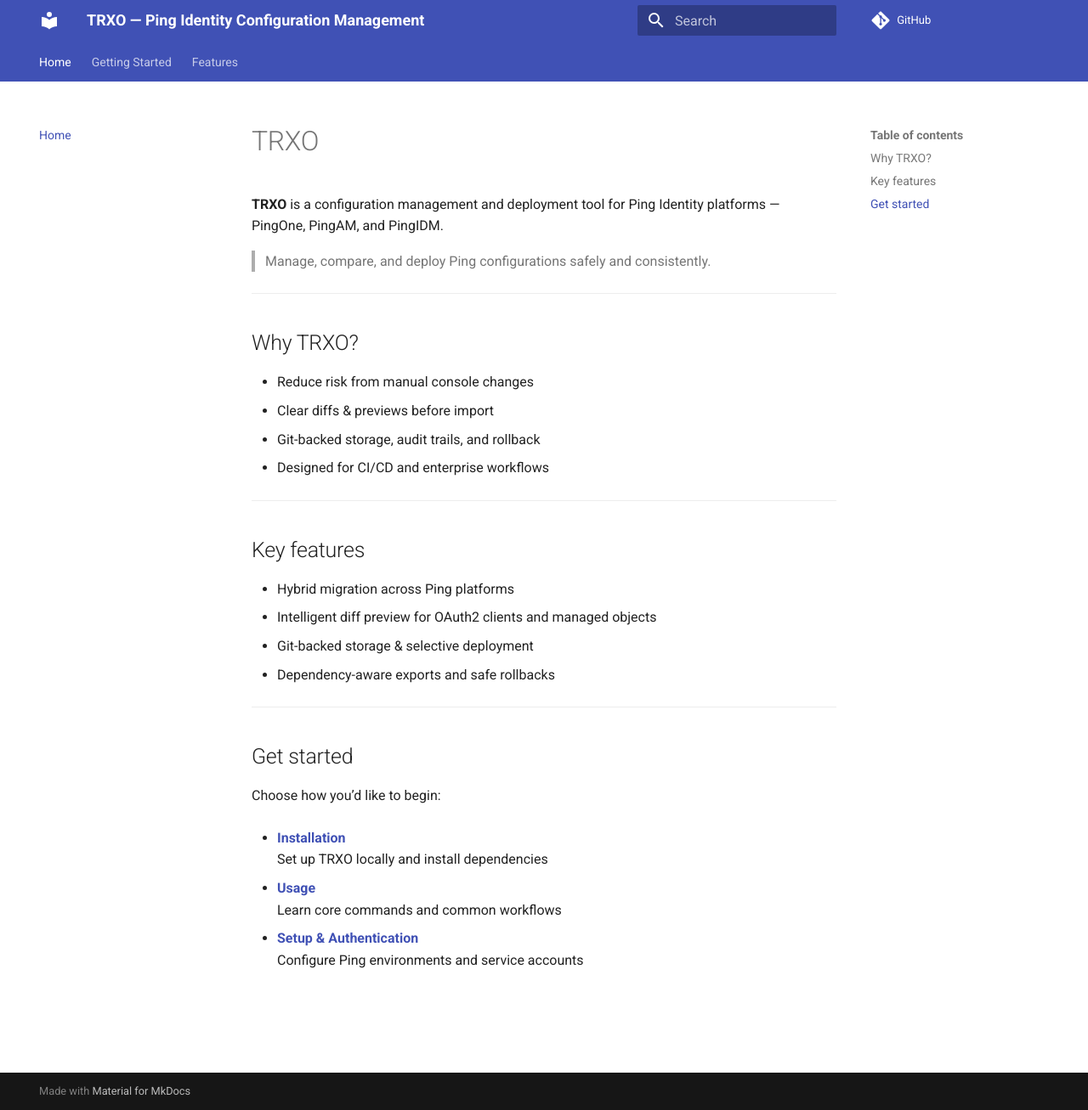
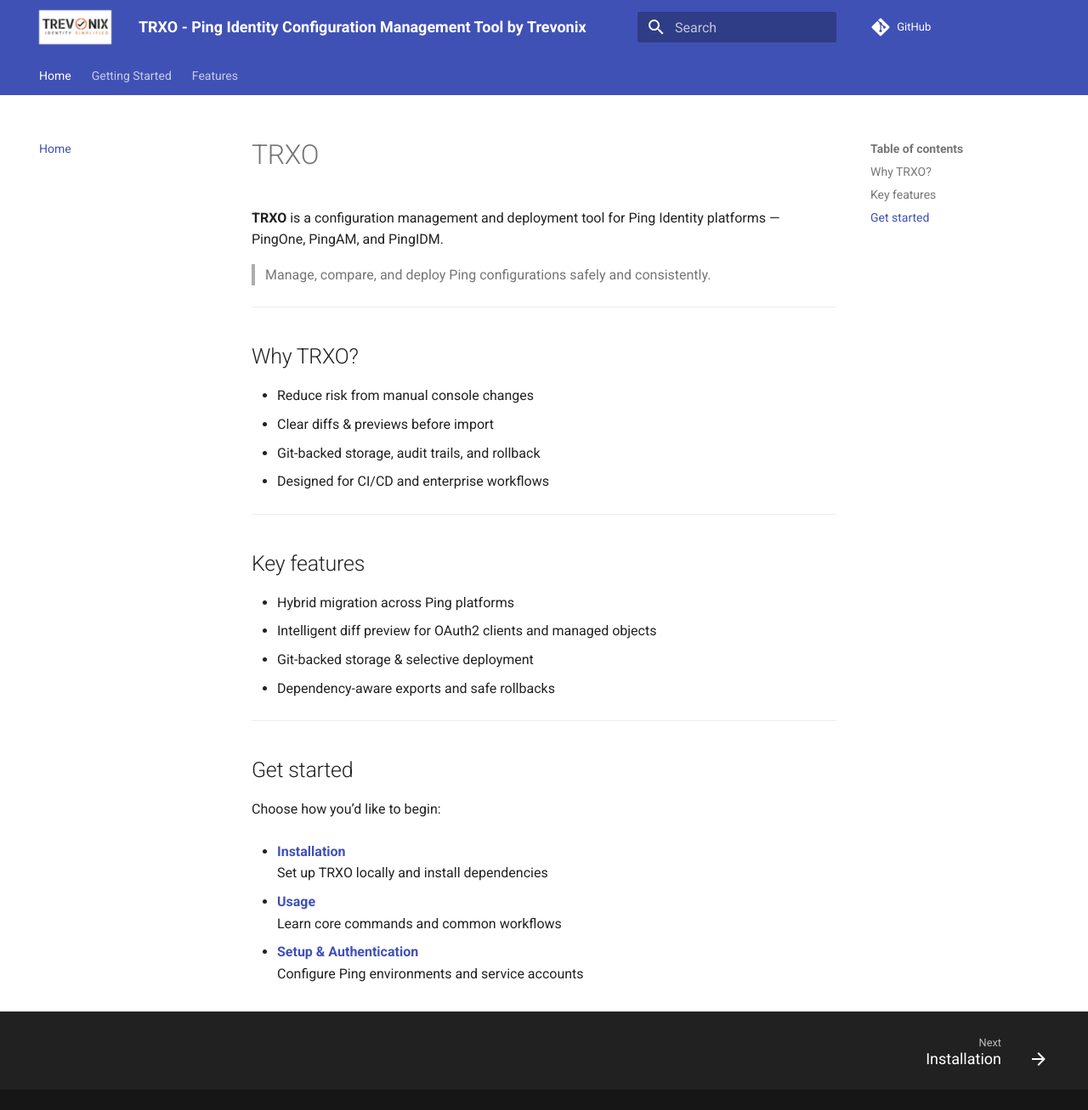
Before and after one commit to Trevonix/trxo, an MkDocs documentation site: the page built from docs/index.md, in a window 1280 px wide and 1307 px high. Shown: the whole window at 85% size. Built offline with MkDocs 1.6.1 and Material for MkDocs 9.7.7, drawn with Linux system fonts in a browser that asks for light colours; comment, search, counter and statistics services are not loaded.

Commit message:
Add logo for the website

```diff
--- /dev/null
+++ b/docs/stylesheets/extra.css
@@ -0,0 +1,4 @@
+.md-header__button.md-logo img {
+  height: 40px;
+  width: auto;
+}
--- a/mkdocs.yml
+++ b/mkdocs.yml
@@ -1,14 +1,19 @@
-site_name: TRXO — Ping Identity Configuration Management
+site_name: TRXO - Ping Identity Configuration Management Tool by Trevonix
 site_description: Manage, compare, and deploy Ping configurations safely and consistently.
 site_url: https://trevonix.github.io/trxo   # update if you use custom domain
 repo_url: https://github.com/Trevonix/trxo
 theme:
   name: material
+  logo: assets/logo/trevonix-logo.png
+  favicon: assets/logo/trevonix-logo.png
   features:
     - navigation.instant
     - navigation.tabs
     - search.highlight
     - search.suggest
+    - navigation.footer
+  footer:
+    copyright: © Trevonix · TRXO — Ping Identity Configuration Management
 nav:
   - Home: index.md
   - Getting Started:
@@ -26,3 +31,7 @@ markdown_extensions:
   - admonition
   - toc:
       permalink: true
+extra_css:
+  - stylesheets/extra.css
+extra:
+  generator: false
```
Also changed, not shown: docs/assets/logo/trevonix-logo.png (added).
